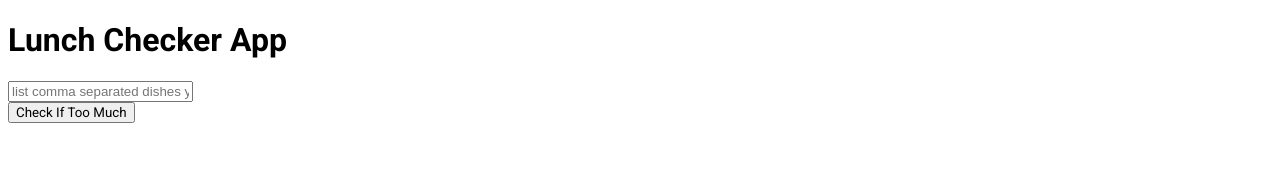
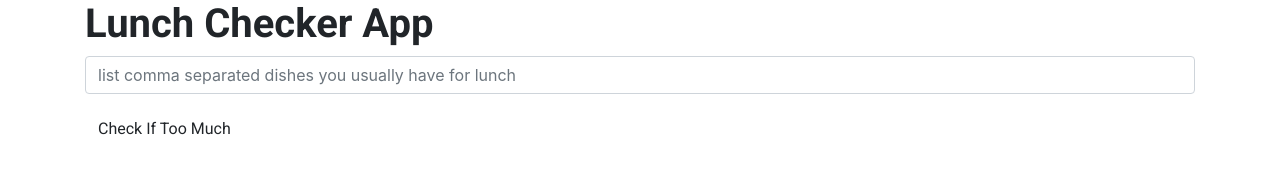
Before and after one commit to BlackLionXD/Lunch-Checker-Too-Much-or-Just-Right, a plain HTML site: page index.html in a window 1280 px wide. Drawn offline with nearby package versions, Linux system fonts and the light colour scheme; files that its build step writes are made by us from their sources; a web font is replaced by a local one.

Commit message:
bootstrap added

```diff
--- a/index.html
+++ b/index.html
@@ -3,7 +3,8 @@
 <head>
     <title>Lunch Checker</title>
     <meta name="viewport" content="width=device-width, initial-scale=1">
-    <link rel="stylesheet" href="/module1-solution/styles/styles.css">
+    <link rel="stylesheet" href="https://cdn.jsdelivr.net/npm/bootstrap@4.4.1/dist/css/bootstrap.min.css" integrity="sha384-Vkoo8x4CGsO3+Hhxv8T/Q5PaXtkKtu6ug5TOeNV6gBiFeWPGFN9MuhOf23Q9Ifjh" crossorigin="anonymous">
+    <link rel="stylesheet" href="/styles/styles.css">
 
 </head>
 <body>
```
Also changed, not shown: app.js (added), 1 other file.
